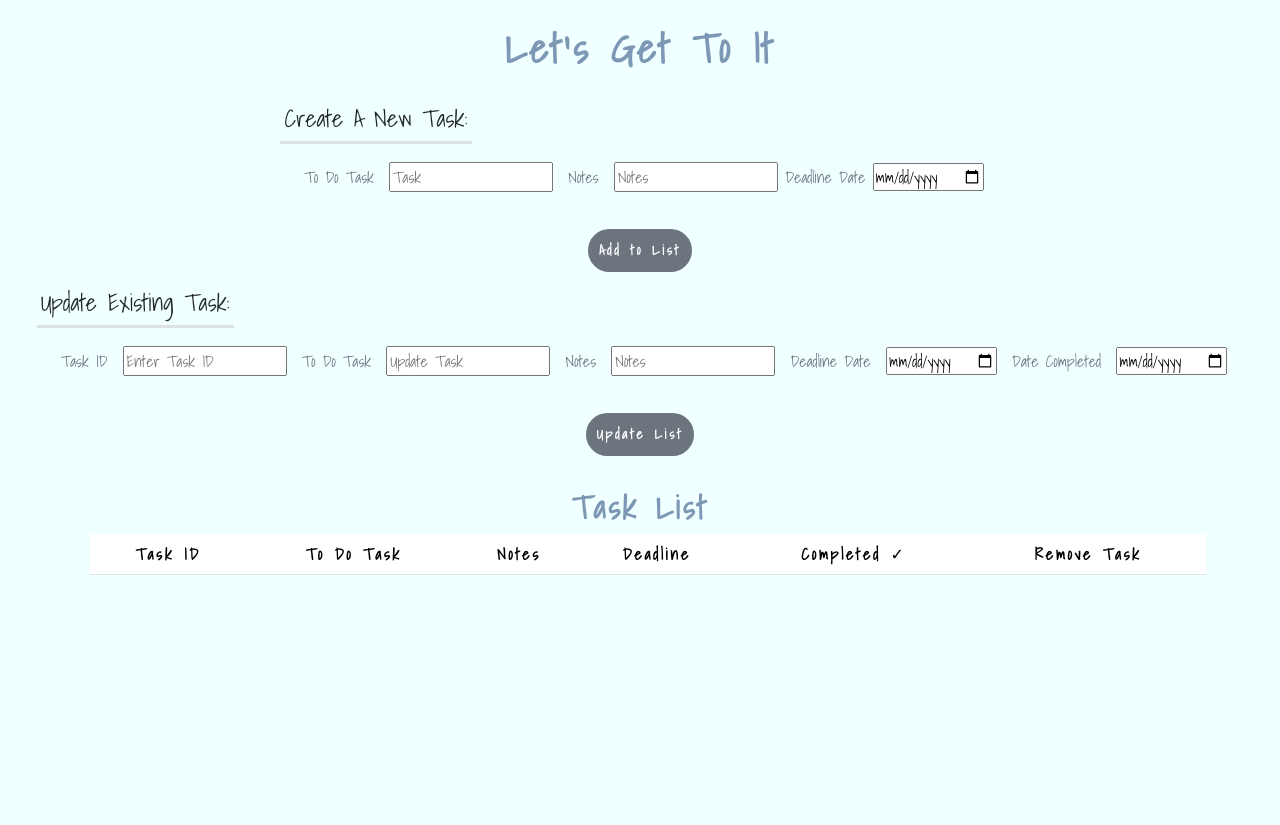
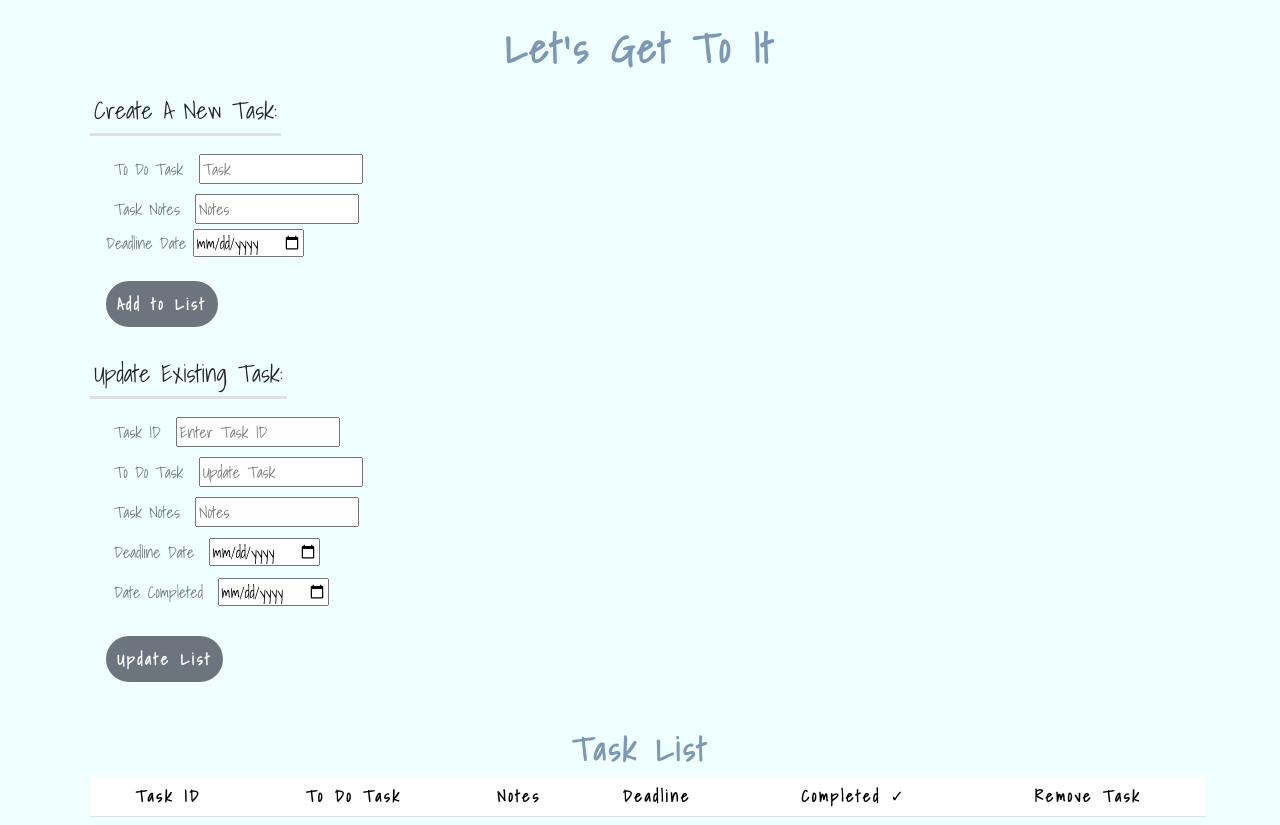
Before and after one commit to erinelise2/week12codingassignment, a website: page index.html in a window 1280 px wide. Before the commit the page ends 800 px from the top, so only its background shows below. Drawn offline with nearby package versions, Linux system fonts and the light colour scheme; no server answers.

Commit message:
want to maybe see about making the form divs into columns. Either one form per column, or each form being two columns with the button in col 2

```diff
--- a/index.css
+++ b/index.css
@@ -1,9 +1,9 @@
 body {
     font-family: 'Shadows Into Light', cursive;
     background-color:azure;
-    display: flex;
+    /* display: flex;
     flex-direction: column;
-    align-items: center;
+    align-items: center; */
 }
 
 .mainHeader {
--- a/index.html
+++ b/index.html
@@ -35,40 +35,58 @@
 </head>
 <body>
     <h1 class="mainHeader header fs-1 fw-bolder text-center m-4">Let's Get To It</h1>
+    <div class="container">
     <form>
         <h4 class='header m-2'><span class="border-bottom border-3 p-1">Create A New Task:</span></h4>
-        <div class='taskForm m-4'>
+        <div class='col taskForm form-group m-4'>
+            <div>
                 <label class="m-2" for="newTask">To Do Task</label>
                 <input id="newTask" placeholder="Task" />
-            <label class="m-2" for="newNote">Notes</label>
+            </div>
+            <div>
+                <label class="m-2" for="newNote">Task Notes</label>
                 <input id="newNote" placeholder="Notes"/>
+            </div>
+            <div>
                 <label for="newDeadline">Deadline Date</label>
                 <input id="newDeadline" type="Date" />
             </div>
-        <div class="text-center">
-            <button class='btn btn-sm task-btn border border-secondary border-3 rounded-pill m-2 p-2 text-center fw-bold bg-secondary text-white' id="submitTask">Add to List</button>
+        </div>
+        <div class="">
+            <button class='btn btn-sm task-btn border border-secondary border-3 rounded-pill ms-4 mb-4 p-2 fw-bold bg-secondary text-white fs-6' id="submitTask">Add to List</button>
         </div>
     </form>
 
     <form>
         <h4 class='header m-2'><span class="border-bottom border-3 p-1">Update Existing Task:</span></h4>
-        <div class='taskUpdateForm m-4'>
+        <div class='col taskUpdateForm form-group m-4'>
+            <div>
                 <label class="m-2" for="updateId">Task ID</label>
                 <input id="updateId" placeholder="Enter Task ID"/>
+            </div>
+            <div>
                 <label class="m-2" for="updateTask">To Do Task</label>
                 <input id="updateTask" placeholder="Update Task"/>
-            <label class="m-2" for="updateNote">Notes</label>
+            </div>
+            <div>
+                <label class="m-2" for="updateNote">Task Notes</label>
                 <input id="updateNote" placeholder="Notes"/>
+            </div>
+            <div>
                 <label class="m-2" for="updateDeadline">Deadline Date</label>
                 <input id="updateDeadline" type="Date" />
+            </div>
+            <div>
                 <label class="m-2" for="updateStatus">Date Completed</label>
                 <input id="updateStatus" type="Date" />
             </div>
+        </div>
 
-        <div class="text-center">
-            <button class='btn btn-sm task-btn border border-secondary border-3 rounded-pill m-2 p-2 text-center fw-bold bg-secondary text-white' id="updateTask">Update List</button>
+        <div class="">
+            <button class='btn btn-sm task-btn border border-secondary border-3 rounded-pill ms-4 mb-4 p-2 fw-bold bg-secondary text-white fs-6' id="updateTask">Update List</button>
         </div>
     </form>
+    </div>
 
 <!-- Is there a way to have the table automatically sort by the deadline date? -->
     <div class="container text-center">
--- a/script.js
+++ b/script.js
@@ -11,7 +11,7 @@ $.get(taskdatabase_URL).then((data) =>
       <td>${task.toDoTask}</td>
       <td>${task.toDoNote}</td>
       <td>${task.toDoDeadline}</td> //a way to rank by closest date at the top? //
-      <td>${task.toDoStatus}</td>
+      <td><input type="checkbox"> ${task.toDoStatus}</td>
     //   could also make this a button... need to create the function to mark off? could this include a date //
       <td>
         <button onclick="deleteTask(${task.id})"}>🗑</button>
```
Lines whose indentation alone changed are shown as unchanged.
